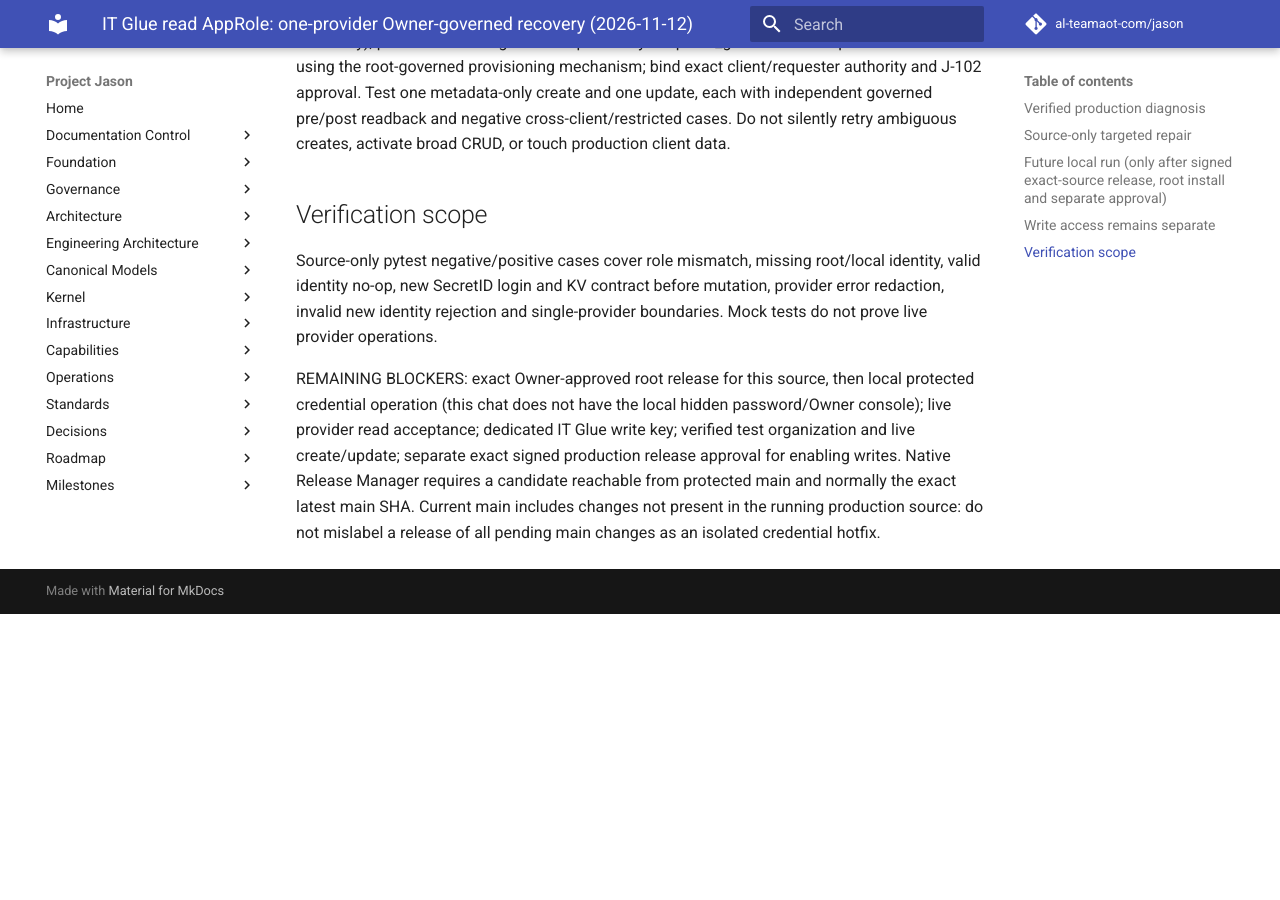
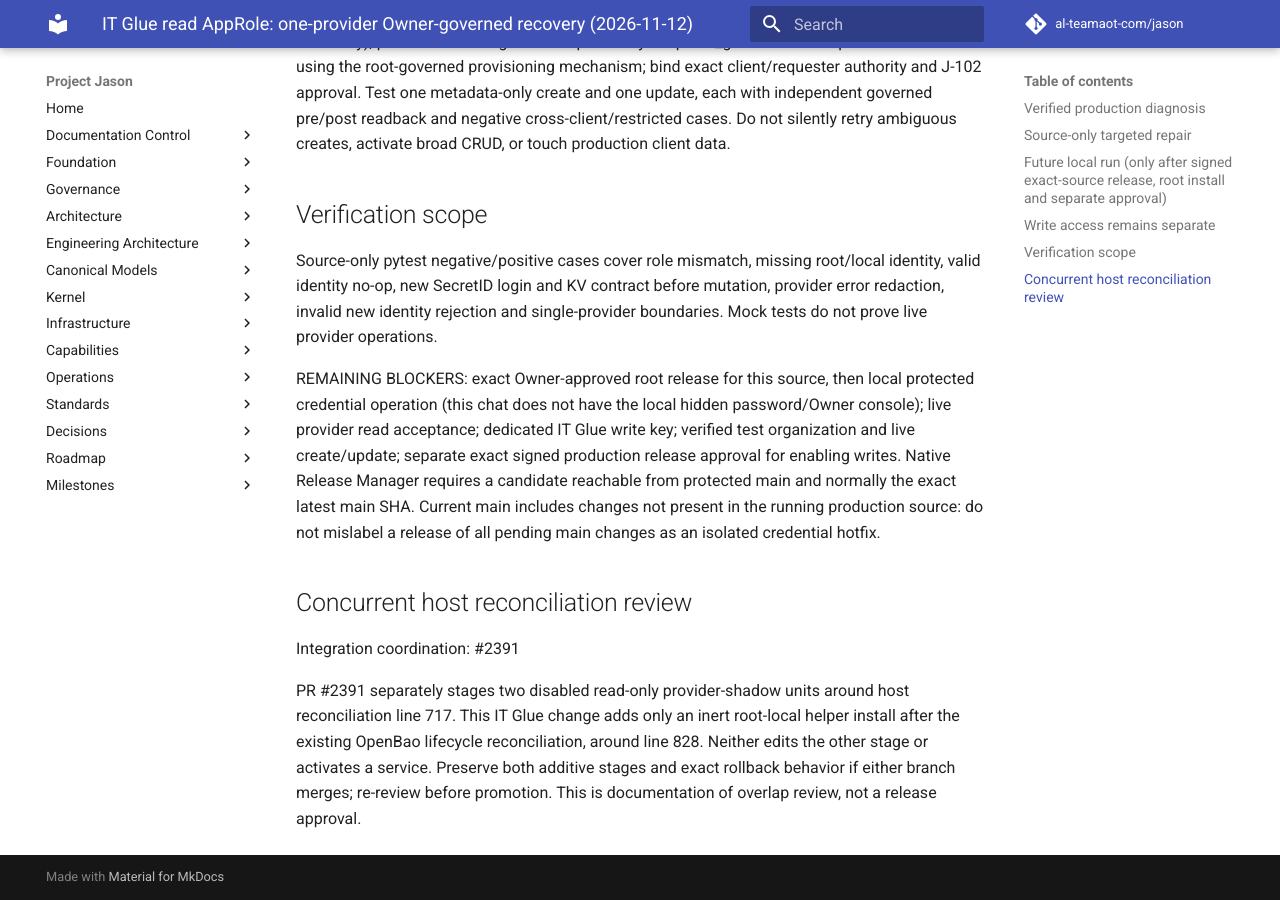
Before and after one commit to al-teamaot-com/jason, an MkDocs documentation site: the page built from docs/operations/IT-Glue-Read-AppRole-Owner-Recovery-20261112.md, in a window 1280 px wide and 900 px high, scrolled down 2204 px. Built offline with MkDocs 1.6.1 and Material for MkDocs 9.7.7, drawn with Linux system fonts in a browser that asks for light colours; comment, search, counter and statistics services are not loaded; before the commit the page ends 2818 px from its top, so only the background shows below that.

Commit message:
Document concurrent PMV3 host reconciliation scope for IT Glue recovery

```diff
--- a/docs/operations/IT-Glue-Read-AppRole-Owner-Recovery-20261112.md
+++ b/docs/operations/IT-Glue-Read-AppRole-Owner-Recovery-20261112.md
@@ -41,3 +41,9 @@ The dormant write adapter is in draft PR #2455; its last reviewed head is 920bb2
 Source-only pytest negative/positive cases cover role mismatch, missing root/local identity, valid identity no-op, new SecretID login and KV contract before mutation, provider error redaction, invalid new identity rejection and single-provider boundaries. Mock tests do not prove live provider operations.
 
 REMAINING BLOCKERS: exact Owner-approved root release for this source, then local protected credential operation (this chat does not have the local hidden password/Owner console); live provider read acceptance; dedicated IT Glue write key; verified test organization and live create/update; separate exact signed production release approval for enabling writes. Native Release Manager requires a candidate reachable from protected main and normally the exact latest main SHA. Current main includes changes not present in the running production source: do not mislabel a release of all pending main changes as an isolated credential hotfix.
+
+## Concurrent host reconciliation review
+
+Integration coordination: #2391
+
+PR #2391 separately stages two disabled read-only provider-shadow units around host reconciliation line 717. This IT Glue change adds only an inert root-local helper install after the existing OpenBao lifecycle reconciliation, around line 828. Neither edits the other stage or activates a service. Preserve both additive stages and exact rollback behavior if either branch merges; re-review before promotion. This is documentation of overlap review, not a release approval.
```
